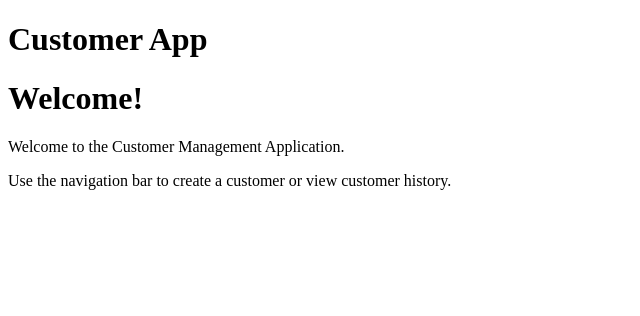
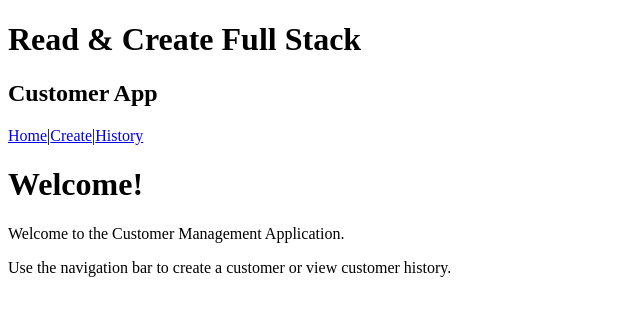
Before and after one commit to Lubeth2026/lvl4-w5d5-customerApp-fullstack, a React app in the folder frontend/: page / in a window 1280 px wide. Shown: the top 316 px of the page, without its empty margins (0-640 px from the left). Built offline with nearby package versions, Linux system fonts and the light colour scheme; the HTML template or start-up script is replaced by a standard one.

Commit message:
Add NavBar component to create URL links in React page & imported to app.jsx so the user can navigate each page in React

```diff
--- a/frontend/src/App.jsx
+++ b/frontend/src/App.jsx
@@ -4,6 +4,7 @@ import './App.css'
 import CreateCustomer from './components/CreateCustomer'
 import CustomerList from './components/CustomerList'
 import Home from './components/Home'
+import NavBar from './components/NavBar'
 
 
 function App() {
@@ -11,7 +12,8 @@ function App() {
 
   return (
     <>
-      <h1>Customer App</h1>
+      <h1>Read & Create Full Stack</h1>
+      <NavBar />
       <Routes>
         <Route path="/" element={<Home />} ></Route>
         <Route path="/create" element={<CreateCustomer />} ></Route>
--- /dev/null
+++ b/frontend/src/components/NavBar.jsx
@@ -0,0 +1,20 @@
+
+import React from 'react'
+import { Link } from 'react-router-dom'
+
+function NavBar() {
+  return (
+      <div>
+        <nav>
+        <h2>Customer App</h2>
+        <Link to="/">Home</Link>
+        {"|"}
+        <Link to="/create">Create</Link>
+        {"|"}
+        <Link to="/history">History</Link>
+        </nav>
+    </div>
+  )
+}
+
+export default NavBar
```
